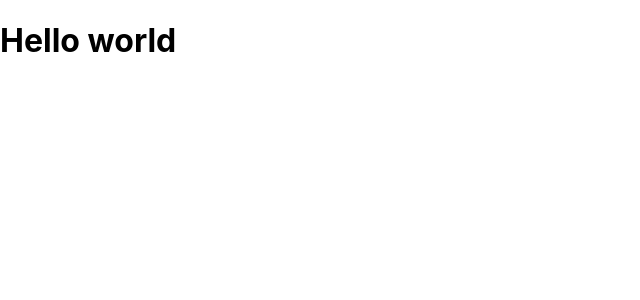
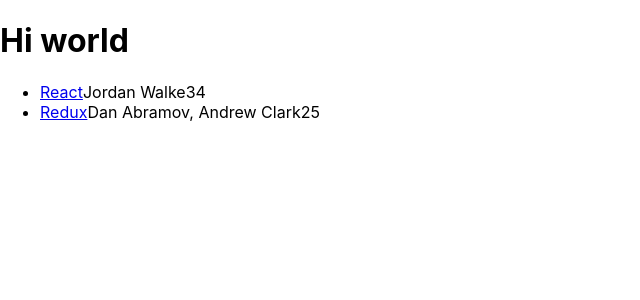
Before and after one commit to leejlaa/first-react-app, a React (Create React App) app: page / in a window 1280 px wide. Shown: the top 300 px of the page, without its empty margins (0-640 px from the left). Built offline with nearby package versions, Linux system fonts and the light colour scheme.

Commit message:
first list functional component in header

```diff
--- a/src/App.js
+++ b/src/App.js
@@ -1,8 +1,54 @@
 import logo from './logo.svg';
 import './App.css';
 
+
+const list = [
+  {
+  title: 'React',
+  url: 'https://reactjs.org/',
+  author: 'Jordan Walke',
+  num_comments: 3,
+  points: 4,
+  objectID: 0,
+  },
+  {
+  title: 'Redux',
+  url: 'https://redux.js.org/',
+  author: 'Dan Abramov, Andrew Clark',
+  num_comments: 2,
+  points: 5,
+  objectID: 1,
+  },
+  ];
+
+function List(){
+  return(
+    <ul>
+      {
+        list.map(function(item){
+            return(
+              <li key={item.objectID}>
+                <span>
+                  <a href={item.url}>{item.title}</a>
+                </span>
+                <span>{item.author}</span>
+                <span>{item.num_comments}</span>
+                <span>{item.points}</span>
+              </li>
+            );
+          }
+        )
+      }
+    </ul>
+  );
+}
 function Header(){
-  return <h1>Hello world</h1>; // my first functional compoment
+  return (<>
+    <h1>Hi world</h1>
+    <List/>
+    </>
+
+  ); // my first functional compoment
 }
 
 function App() {
```
Also changed, not shown: package.json (+8 -0 lines), 2 other files (tests, documents, lock files or other folders).
